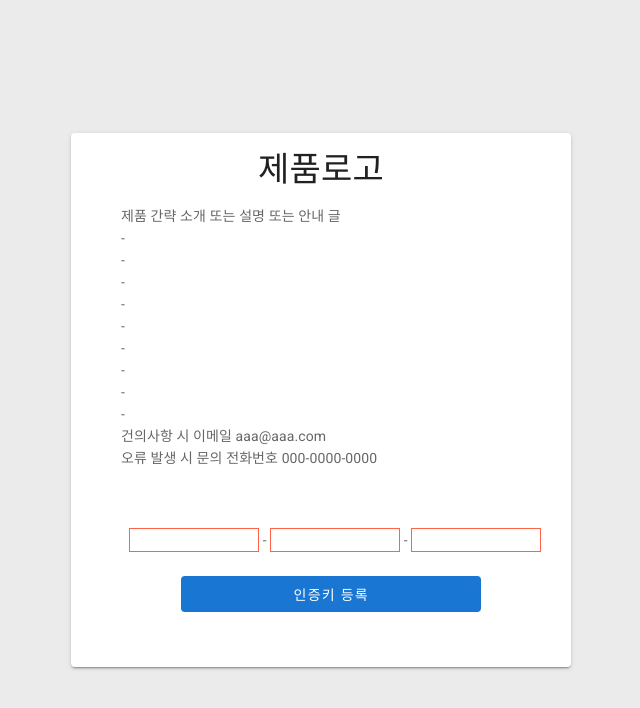
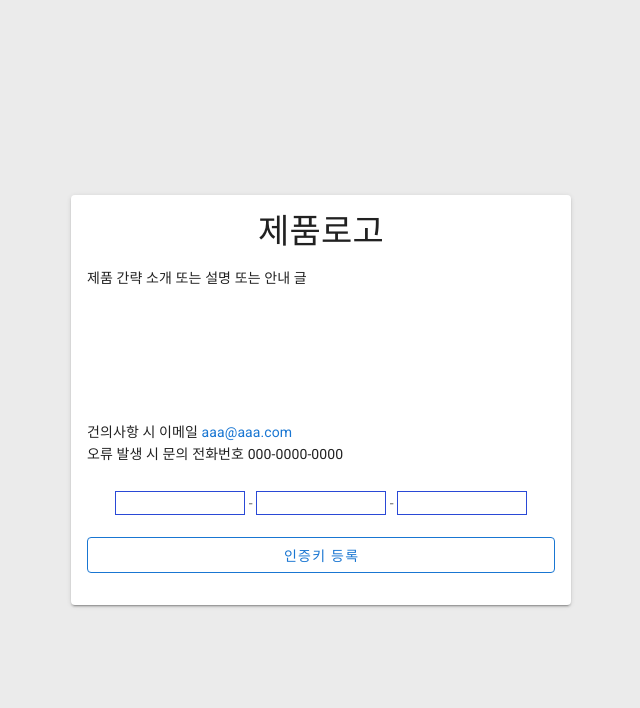
Before and after one commit to AnJunghee/HACS, a Vue app: page /lisence_regist in a window 1280 px wide. Shown: the top 708 px of the page, without its empty margins (319-959 px from the left). Built offline with nearby package versions, Linux system fonts and the light colour scheme.

Commit message:
[MOD] 인증키 페이지 수정

```diff
--- a/src/views/login/LisenceRegist.vue
+++ b/src/views/login/LisenceRegist.vue
@@ -2,26 +2,36 @@
   <login-box :width="500">
     <template v-slot:content>
       <logo></logo>
-      <div class="product_Info">
-        제품 간략 소개 또는 설명 또는 안내 글<br>
-        -<br>
-        -<br>
-        -<br>
-        -<br>
-        -<br>
-        -<br>
-        -<br>
-        -<br>
-        -<br>
-        건의사항 시 이메일 aaa@aaa.com<br>
-        오류 발생 시 문의 전화번호 000-0000-0000<br>
-      </div>
-      <form id="lisenceForm">
+      <v-sheet
+        color="white"
+        height="200"
+        width="465"
+      >
+      제품 간략 소개 또는 설명 또는 안내 글<br>
+      <br>
+      <br>
+      <br>
+      <br>
+      <br>
+      <br>
+      건의사항 시 이메일 <a>aaa@aaa.com</a><br>
+      오류 발생 시 문의 전화번호 000-0000-0000<br>
+      </v-sheet>
+
+      <v-form>
         <div class="registNum">
         <input v-model="registNum1"> - <input v-model="registNum2"> - <input v-model="registNum3">
+        <br>
+        <br>
         </div>
-        <v-btn class="keyRegist_btn" depressed color="primary" v-on:click="lisence">인증키 등록</v-btn>
-      </form>
+        <v-btn
+          block
+          color="primary"
+          outlined
+          @click="lisence"
+        >인증키 등록</v-btn>
+      </v-form>
+
     </template>
   </login-box>
 </template>
@@ -45,33 +55,20 @@ export default {
   methods: {
     lisence() {
       if(this.registNum1 != "1111" && this.registNum2 != "2222" && this.registNum3 != "3333"){
-        alert('인증키를 다시 확인해 주세요');
+        alert('인증키를 다시 확인해 주세요')
       }
-    }
+    },
   },
 
 }
 </script>
 <style scoped>
-.product_Info {
-  width: 400px;
-  height: 300px;
-  /* background: #ff5e57; */
-  margin: 0 auto;
-}
-.keyRegist_btn {
-  width: 300px;
-  height: 25px;
-  margin-left: 20%;
-  margin-top: 5%;
-  margin-bottom: 5%;
-}
 input {
-  border: tomato 1px solid;
+  border: rgb(42, 73, 214) 1px solid;
   width: 130px;
 }
 .registNum {
-  margin-left: 9%;
-  margin-top: 5%;
+  margin-left : 6%;
+  margin-top : 5%;
 }
 </style>
```
